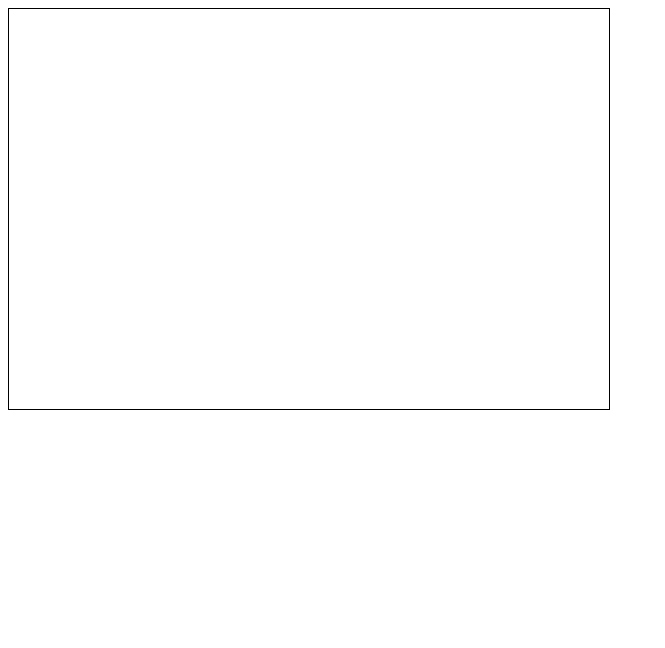
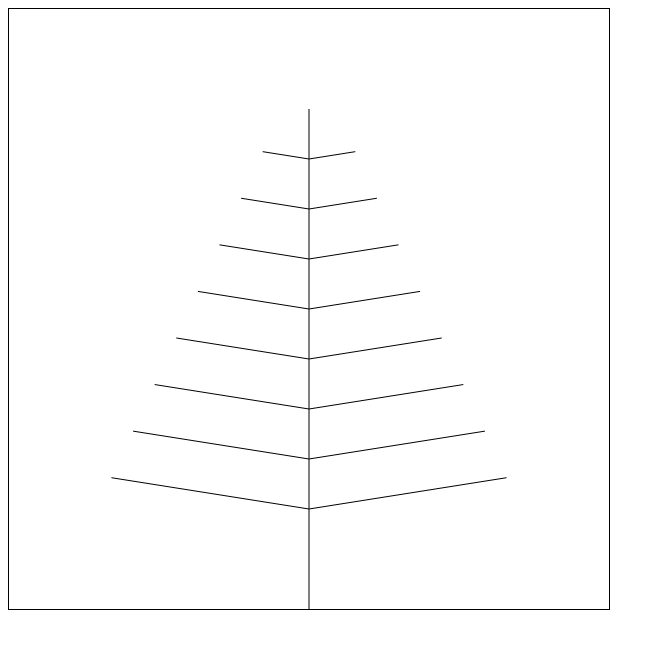
Before and after one commit to buchanae/tree, a plain HTML site: page index.html in a window 1280 px wide. Shown: the whole page, without its empty margins (0-665 px from the left). Drawn offline with Linux system fonts and the light colour scheme.

Commit message:
super basic tree. single level of branches, evenly spaced.

```diff
--- a/index.html
+++ b/index.html
@@ -3,14 +3,62 @@
   <head>
   </head>
   <body>
-    <canvas id="canvas" width="600" height="400" style="border: 1px solid black"></canvas>
+    <canvas id="canvas" width="600" height="600" style="border: 1px solid black"></canvas>
 
     <script type="text/javascript">
 
       var canvas = document.getElementById('canvas');
       var ctx = canvas.getContext('2d');
+      // flip the coordinate system because it makes more sense (to me)
+      // to draw trees from the ground up.
+      ctx.scale(1, -1);
+      ctx.translate(0, -600);
 
+      // trunk
+      var h = 500;
 
+      ctx.beginPath();
+      ctx.moveTo(300, 0);
+      ctx.lineTo(300, h);
+      ctx.stroke();
+
+      function draw_branch(trunk_pos_x, trunk_pos_y, angle, length) {
+
+        var c = length;
+        var d = 0;
+
+        c2 = (c * Math.cos(angle)) - (d * Math.sin(angle));
+        d2 = (c * Math.sin(angle)) + (d * Math.cos(angle));
+
+        ctx.save();
+        ctx.translate(trunk_pos_x, trunk_pos_y);
+
+        ctx.beginPath();
+        ctx.moveTo(0, 0);
+        ctx.lineTo(c2, d2);
+        ctx.stroke();
+
+        ctx.restore();
+      }
+
+      var min_branch_length = 25;
+      var max_branch_length = 200;
+      var branch_base_height = 100;
+
+      function draw_branches() {
+        for (var i = 0; i + branch_base_height < h; i += 50) {
+          var ang = .05;
+
+          var z = 1 - (i / (h - branch_base_height));
+          console.log(z);
+          var l = (z * (max_branch_length - min_branch_length)) + min_branch_length;
+
+          draw_branch(300, i + branch_base_height, ang * Math.PI, l);
+          draw_branch(300, i + branch_base_height, (1 - ang) * Math.PI, l);
+        }
+      }
+
+      draw_branches();
 
     </script>
   </body>
```
